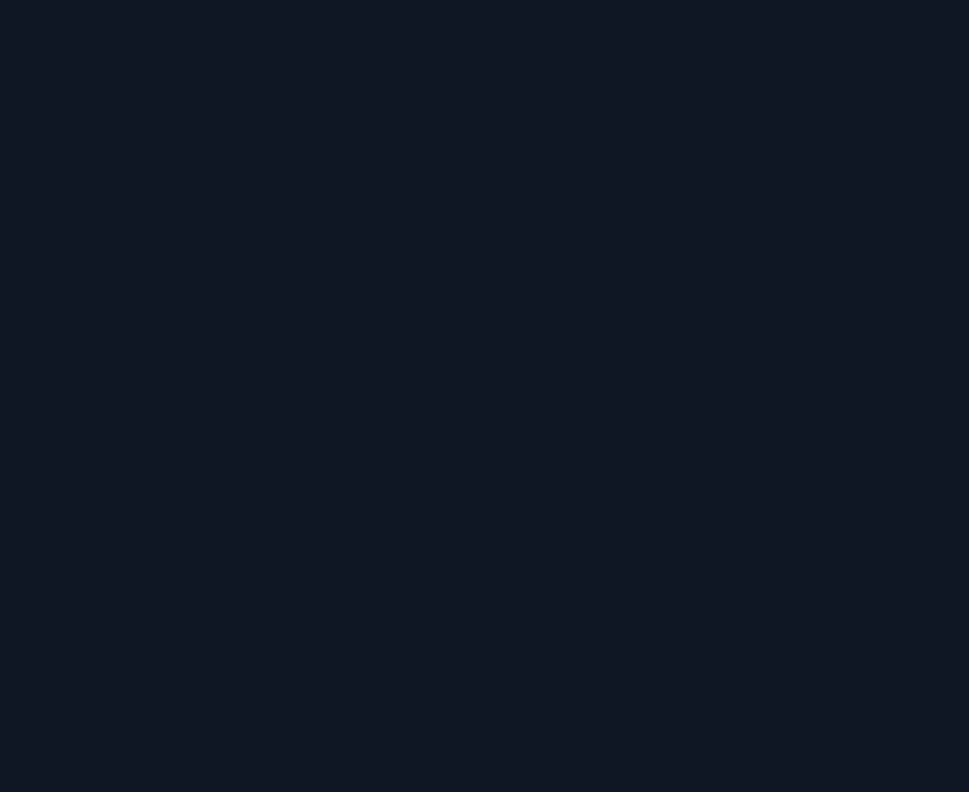
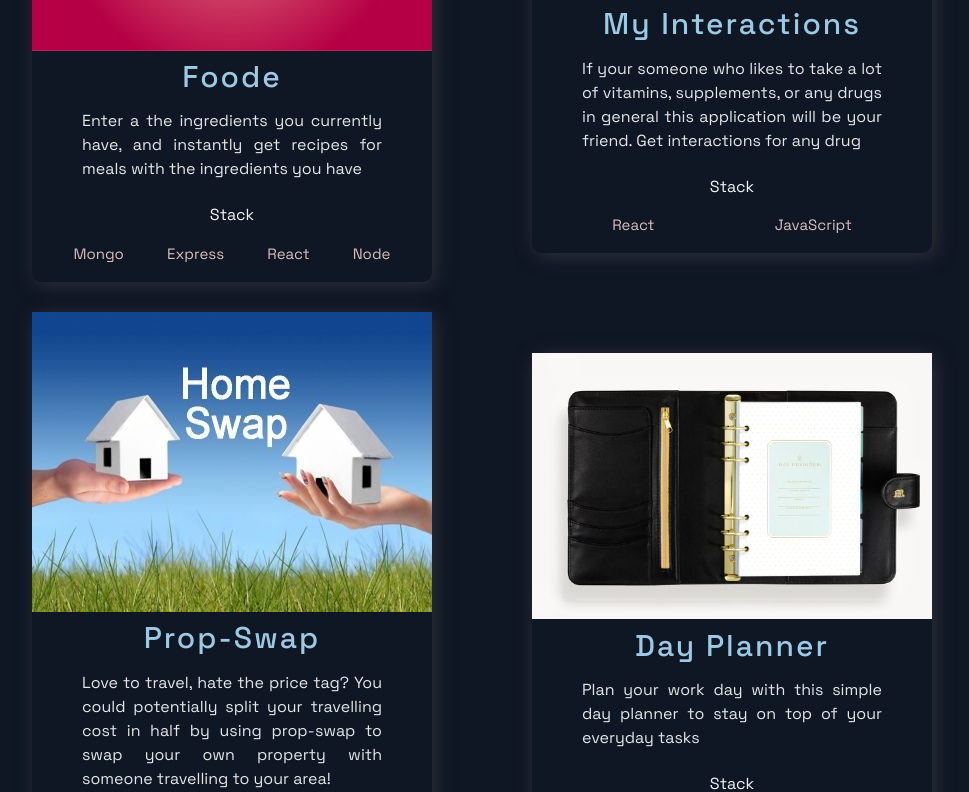
Before and after one commit to daviewave/NEWEST-Porfolio, a Next.js app: page / in a window 1280 px wide. Shown: the part 1135-1927 px from the top of the page, without its empty margins (158-1127 px from the left). Before the commit the page ends 1055 px from the top, so only its background shows below. Built offline with nearby package versions, Linux system fonts and the light colour scheme.

Commit message:
have projects successfuly displaying to the page

```diff
--- a/src/components/Projects/Projects.js
+++ b/src/components/Projects/Projects.js
@@ -9,9 +9,27 @@ const Projects = () => (
     <SectionDivider />
     <SectionTitle main>Projects</SectionTitle>
     <GridContainer>
-      {currentProjects.map((project) => (
-        <div>{project.title}</div>
-      ))}
+      {/* by putting the parameter in curly braces we are 'destructuring' our
+      project objects so we can then just call them as they are in the code */}
+      {currentProjects.map(
+        ({ id, image, title, description, tags, source, visit }) => (
+          <BlogCard key={id}>
+            <Img src={image} />
+            <TitleContent>
+              <HeaderThree title>{title}</HeaderThree>
+            </TitleContent>
+            <CardInfo>{description}</CardInfo>
+            <div>
+              <TitleContent>Stack</TitleContent>
+              <TagList>
+                {tags.map((tag, i) => (
+                  <Tag key={i}>{tag}</Tag>
+                ))}
+              </TagList>
+            </div>
+          </BlogCard>
+        )
+      )}
     </GridContainer>
   </Section>
 );
--- a/src/components/Projects/ProjectsStyles.js
+++ b/src/components/Projects/ProjectsStyles.js
@@ -73,10 +73,11 @@ export const CardInfo = styled.p`
   font-style: 2rem;
   line-height: 24px;
   text-align: justify;
+  margin-top: 10px;
+  margin-bottom: 25px;
   @media ${(props) => props.theme.breakpoints.sm} {
-    padding:.3rem
-
-}
+    padding: 0.3rem;
+  }
 `;
 
 
--- a/src/constants/constants.js
+++ b/src/constants/constants.js
@@ -2,7 +2,7 @@ export const currentProjects = [
   {
     title: "Foode",
     description:
-      "Using React, Node.js, Express & MongoDB you'll learn how to build a Full Stack MERN Application - from start to finish. The App is called Memories and it is a simple social media app that allows users to post interesting events that happened in their lives.",
+      "Enter a the ingredients you currently have, and instantly get recipes for meals with the ingredients you have",
     image: "/images/recipes-project-photo.jpg",
     tags: ["Mongo", "Express", "React", "Node"],
     source: "https://google.com",
@@ -12,31 +12,31 @@ export const currentProjects = [
   {
     title: "My Interactions",
     description:
-      "While building it you're going to learn many advanced React & JavaScript topics, as well as how to use Stripe for card transactions. On top of that, at the end of the video, you will have this unique and complex webshop app that you will be able to add to your portfolio. And trust me, e-commerce applications are impressive.",
+      "If your someone who likes to take a lot of vitamins, supplements, or any drugs in general this application will be your friend. Get interactions for any drug",
     image: "/images/Drug-Interactions-photo.jpg",
     tags: ["React", "JavaScript"],
-    source: "https://google.com",
-    visit: "https://google.com",
+    source: "https://github.com/aellis07/my-interactions",
+    visit: "https://github.com/aellis07/my-interactions",
     id: 1,
   },
   {
     title: "Prop-Swap",
     description:
-      "This is a code repository for the corresponding YouTube video. In this tutorial, we're going to build and deploy a React Video Chat Application using WebRTC.",
+      "Love to travel, hate the price tag? You could potentially split your travelling cost in half by using prop-swap to swap your own property with someone travelling to your area!",
     image: "/images/Prop-swap-photo.jpg",
     tags: ["React", "WebRTC"],
-    source: "https://google.com",
-    visit: "https://google.com",
+    source: "https://github.com/daviewave/Prop-Swapper",
+    visit: "https://github.com/daviewave/Prop-Swapper",
     id: 2,
   },
   {
     title: "Day Planner",
     description:
-      "This is a code repository for the corresponding video tutorial. In this video, we will create a full Realtime Chat Application",
+      "Plan your work day with this simple day planner to stay on top of your everyday tasks",
     image: "/images/day-planner-photo.jpg",
     tags: ["React", "ChatEngine", "Firebase"],
-    source: "https://google.com",
-    visit: "https://google.com",
+    source: "https://github.com/daviewave/Day-Planner-HW5",
+    visit: "https://github.com/daviewave/Day-Planner-HW5",
     id: 3,
   },
 ];
```
